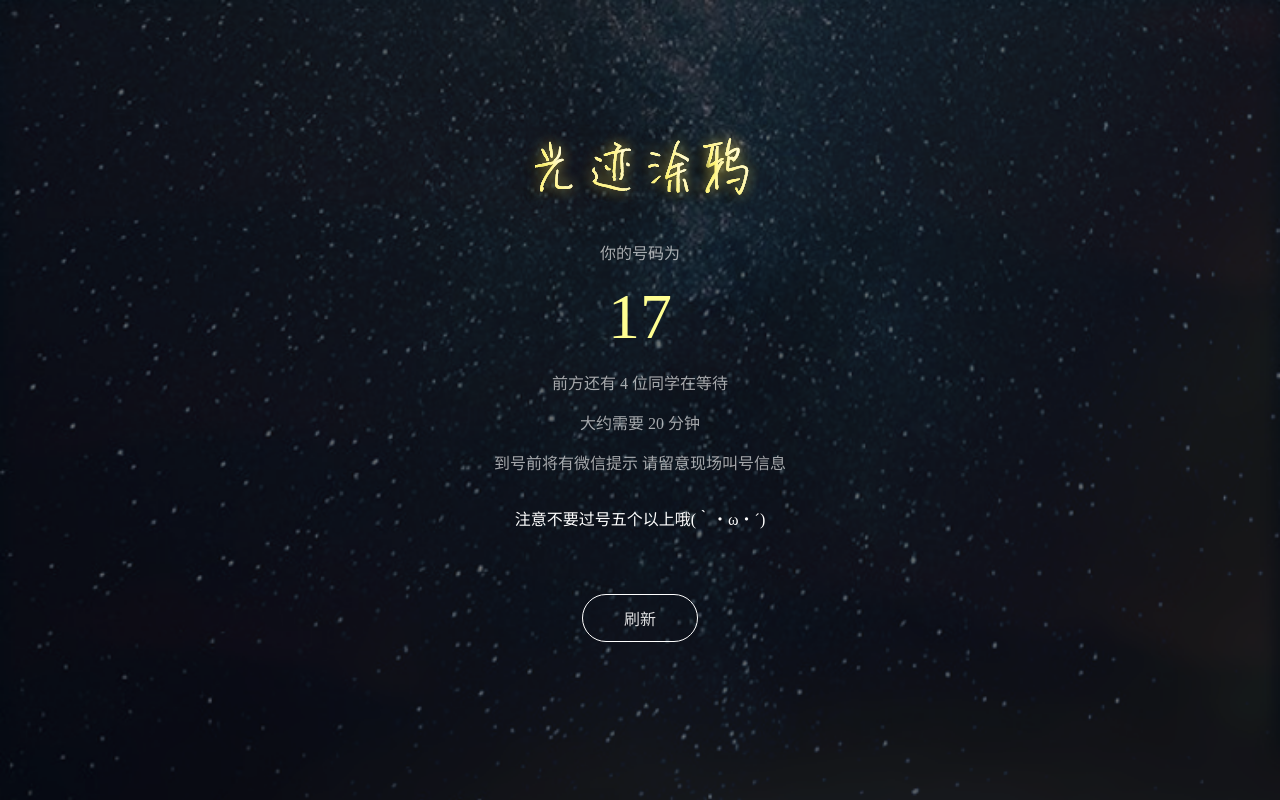
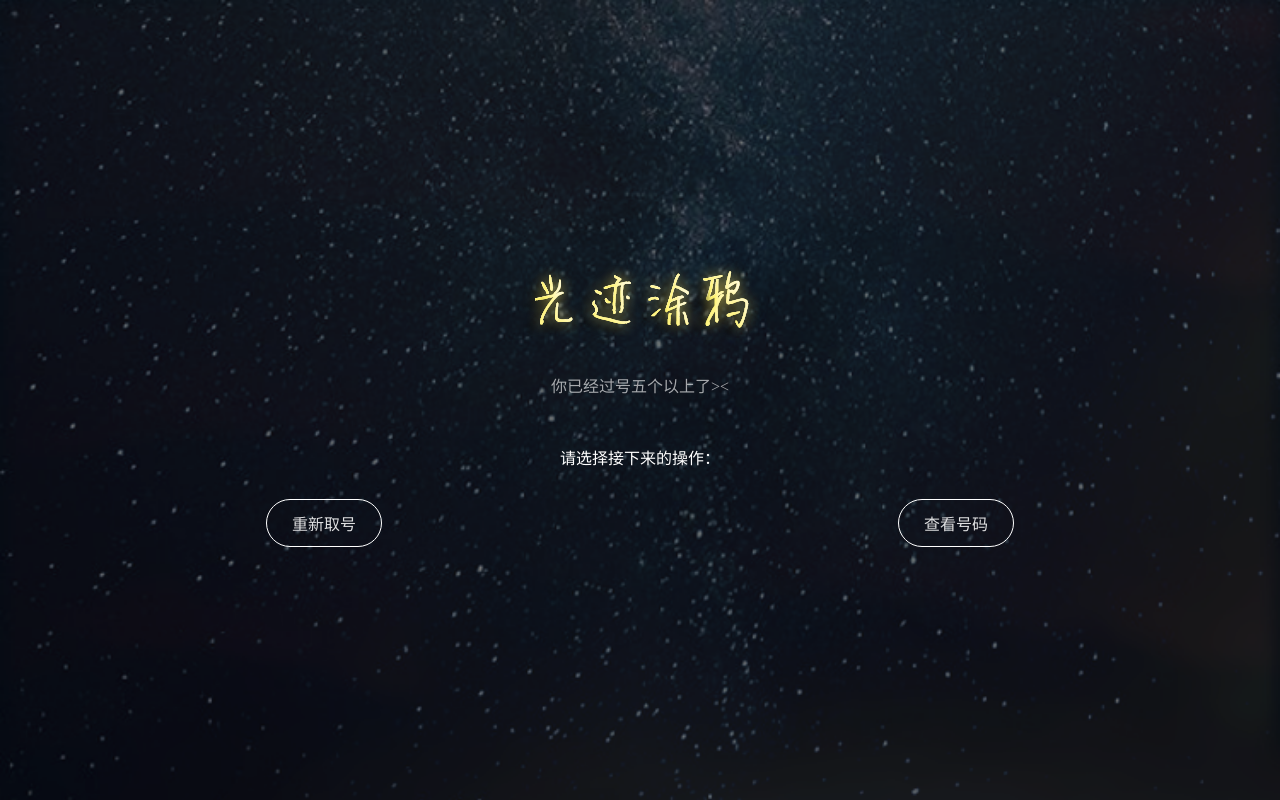
Before and after one commit to BBT-Tech/BBT-17-GJTY, a PHP site: page /index.html in a window 1280 px wide. Run offline with PHP 8.4, Linux system fonts and the light colour scheme; some libraries are stand-ins or nearby versions.

Commit message:
:sparkles: Add Missed Number Interface

```diff
--- a/assets/css/style.css
+++ b/assets/css/style.css
@@ -10,6 +10,9 @@ body {
 }
 .reserve {
 	margin-top: calc((100vh - 450px) / 2);
+}
+.missed {
+	margin-top: calc((100vh - 282px) / 2);
 }
 .status {
 	margin-top: calc((100vh - 549px) / 2);
@@ -86,6 +89,9 @@ input::-moz-placeholder {
 	padding-top: 1em;
 	color: #fff !important;
 }
+.missed .notice {
+	padding-top: 2em;
+}
 
 .position {
 	font-size: 64px;
@@ -94,13 +100,12 @@ input::-moz-placeholder {
 }
 
 .guide-content > p,
+.missed > p,
 .status > p {
 	color: rgba(255,255,255,0.63);
 }
 
-.auth,
-.submit,
-.fresh {
+button {
 	width: 116px;
 	height: 48px;
 	margin-top: 48px;
@@ -112,3 +117,13 @@ input::-moz-placeholder {
 	border-style: solid;
 	border-radius: 32px;
 }
+
+.choices {
+	display: flex;
+	justify-content: space-around;
+	margin-top: 30px;
+}
+
+.choices button {
+	margin-top: 0;
+}
--- a/guide.html
+++ b/guide.html
@@ -17,13 +17,13 @@
 			<p>预约取号需要首先通过微信授权</p>
 			<p>确定的话就按下下面的按钮吧</p>
 
-			<button class="auth" onclick="location.href='./user/subscribeMsg/'">确定</button>
+			<button onclick="window.location.href='./user/subscribeMsg/';">确定</button>
 		</div>
 
 		<div class="guide-content" id="pending">
 			<p>唔>< 预约还没开始哦</p>
 
-			<button class="fresh" id="xxx">刷新状态</button>
+			<button id="xxx">刷新状态</button>
 		</div>
 
 		<div class="guide-content" id="closed">
--- a/index.html
+++ b/index.html
@@ -9,7 +9,7 @@
 </head>
 
 <body>
-	<div class="status" id="status">
+	<div class="status" id="stdatus">
 		<p id="success">预约成功啦(*´▽｀*)</p>
 		<div class="title" id="status-title"></div>
 
@@ -21,7 +21,20 @@
 
 		<p class="notice">注意不要过号五个以上哦(｀・ω・´)</p>
 
-		<button class="fresh" id="fresh">刷新</button>
+		<button id="fresh">刷新</button>
+	</div>
+
+	<div class="missed" id="missed">
+		<div class="title"></div>
+
+		<p>你已经过号五个以上了><</p>
+
+		<p class="notice">请选择接下来的操作：</p>
+
+		<div class="choices">
+			<button onclick="reserveAgain();" >重新取号</button>
+			<button onclick="showStatus();">查看号码</button>
+		</div>
 	</div>
 
 	<form class="reserve" id="reserve">
@@ -41,7 +54,7 @@
 		</div>
 		<div class="error" id="email-error">请输入正确格式的邮箱(>ω･* )ﾉ</div>
 
-		<button class="submit">提交</button>
+		<button type="submit">提交</button>
 	</form>
 
 	<script src="https://cdn.bootcss.com/jquery/3.2.1/jquery.min.js"></script>
```
